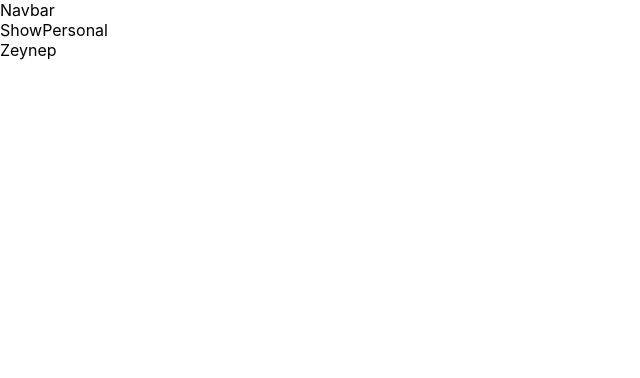
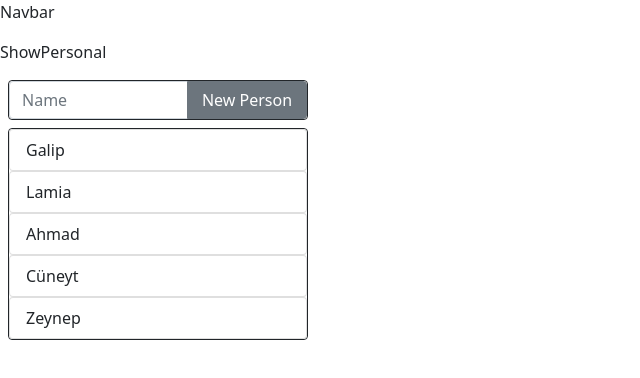
Before and after one commit to FbW47-2/ZeitErfassungApp, a React (Create React App) app in the folder zeiterfassung/: page /showpersonal in a window 1280 px wide. Shown: the top 378 px of the page, without its empty margins (0-640 px from the left). Built offline with nearby package versions, Linux system fonts and the light colour scheme.

Commit message:
Employees.js,Employees.css added and InputGroup Button and ListGroup created

```diff
--- a/zeiterfassung/package.json
+++ b/zeiterfassung/package.json
@@ -6,10 +6,12 @@
     "@testing-library/jest-dom": "^5.12.0",
     "@testing-library/react": "^11.2.7",
     "@testing-library/user-event": "^12.8.3",
+    "bootstrap": "^5.0.1",
     "react": "^17.0.2",
     "react-dom": "^17.0.2",
     "react-router-dom": "^5.2.0",
     "react-scripts": "4.0.3",
+    "reactstrap": "^8.9.0",
     "web-vitals": "^1.1.2"
   },
   "scripts": {
--- /dev/null
+++ b/zeiterfassung/src/Component/Employees.css
@@ -0,0 +1,17 @@
+/* *{
+margin: 0;
+padding: 0;
+box-sizing: border-box;
+} */
+.EmployeesList{
+    width: 300px;
+
+
+}
+.InputDiv{
+    width: 300px;
+}
+.AddButton{
+    width: 120px;
+
+}
--- /dev/null
+++ b/zeiterfassung/src/Component/Employees.js
@@ -0,0 +1,44 @@
+import React, {useState,useEffect} from 'react'
+import {ListGroup, ListGroupItem, Button, InputGroup, Input} from 'reactstrap'
+import 'bootstrap/dist/css/bootstrap.min.css';
+import './Employees.css';
+
+
+function Employees() {
+    const [newName, setNewName] =useState('')
+    const employees = ["Galip","Lamia","Ahmad", "Cüneyt", "Zeynep"];
+    const [allEmployee, setAllEmployee] = useState(employees);
+console.log(allEmployee);
+    const newPerson= ()=>{
+      setAllEmployee([newName, ...allEmployee])
+       console.log(newName);
+        setNewName("");
+
+    }
+
+
+
+
+    return (
+        <div>
+            <div className="InputDiv m-2 border border-dark rounded">
+                <InputGroup className="">
+                    <Input  onChange={e =>setNewName(e.target.value)} value={newName} placeholder="Name" />
+                    <Button className="AddButton p-0" block onClick={newPerson} color="secondary">New Person</Button>
+                </InputGroup>
+            </div>
+
+            <div className="EmployeesList m-2 border border-dark rounded">
+
+            {allEmployee.map((employee,key) =>{
+                return <ListGroup key={key} className=" ">
+                    <ListGroupItem  tag="a" href="#" action>{employee}</ListGroupItem>
+                </ListGroup>
+            })}
+
+            </div>
+        </div>
+    )
+}
+
+export default Employees
--- a/zeiterfassung/src/Pages/ShowPersonal.jsx
+++ b/zeiterfassung/src/Pages/ShowPersonal.jsx
@@ -1,10 +1,11 @@
 import React from 'react'
+import Employees from '../Component/Employees'
 
 function ShowPersonal() {
     return (
         <div>
             <p>ShowPersonal</p>
-            <p>Zeynep</p>
+            <Employees/>
         </div>
     )
 }
```
Also changed, not shown: 1 other file (tests, documents, lock files or other folders).
